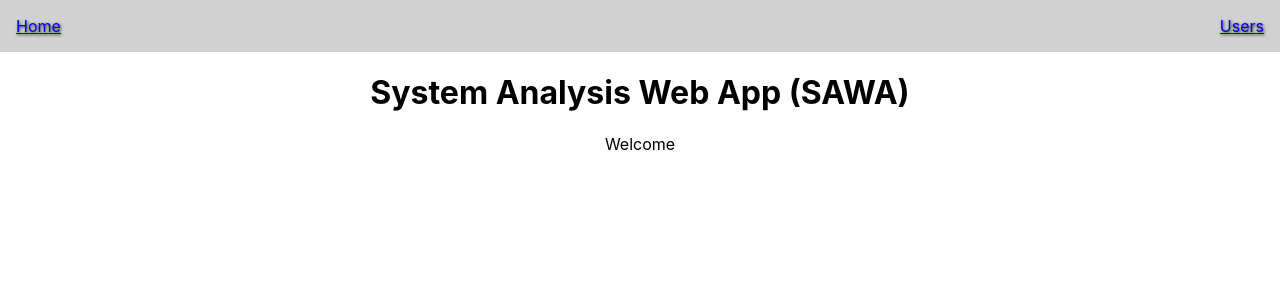
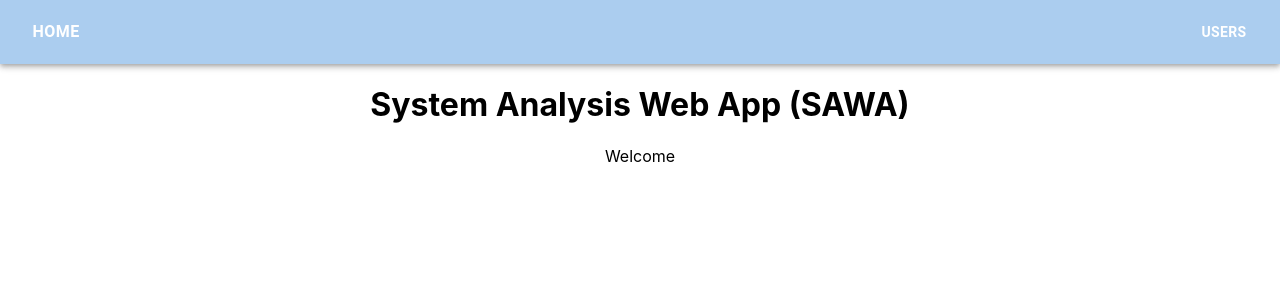
Before and after one commit to allenlr/alr-phase-3-project-frontend, a React (Create React App) app: page / in a window 1280 px wide. Shown: the top 300 px of the page. Built offline with nearby package versions, Linux system fonts and the light colour scheme; no server answers.

Commit message:
use MUI to improve NavBar

```diff
--- a/src/App.css
+++ b/src/App.css
@@ -22,10 +22,6 @@
   justify-content: center;
   font-size: calc(10px + 2vmin);
   color: white;
-}
-
-.App-link{
-  color: #556cd6;
 }
 
 .App-link {
--- a/src/App.js
+++ b/src/App.js
@@ -27,6 +27,9 @@ function App() {
       customColor: {
         main: '#abcdef',
       },
+      white: {
+        main: '#ffffff'
+      }
     },
   });
 
--- a/src/NavBar.js
+++ b/src/NavBar.js
@@ -1,30 +1,41 @@
 import React from 'react';
-import { NavLink } from 'react-router-dom'
+import { NavLink } from 'react-router-dom';
+import AppBar from '@mui/material/AppBar';
+import Toolbar from '@mui/material/Toolbar';
+import Button from '@mui/material/Button';
 
 function NavBar(){
 
     return (
-        <nav
-            style={{
-                backgroundColor: '#D1D1D1',
-                textShadow: '1px 1px 3px rgba(0, 0, 0, 0.8)',
-                padding: '1rem',
-                display: 'flex',
-                flexDirection: 'row',
-                alignItems: 'center',
-                justifyContent: 'space-between',
-                top:0,
-                left:0,
-                right:0,
-                height: '20px',
-            }}>
-                <NavLink to='/' style={{ marginRight: 'auto' }}>
-                    Home
-                </NavLink>
-                <NavLink to='/users' style={{marginRight: 'right'}} >
+        <AppBar position="static" color="customColor">
+            <Toolbar>
+                <Button color="white" style={{ marginRight: 'auto', fontWeight: 'bold', fontSize: '1rem'}} component={NavLink} to='/'>Home</Button>
+                <Button color="white" component={NavLink} to="/users" style={{ fontWeight: 'bold' }}>
                     Users
-                </ NavLink>
-        </nav>
+                </Button>
+            </Toolbar>
+        </AppBar>
+        // <nav
+        //     style={{
+        //         backgroundColor: '#D1D1D1',
+        //         textShadow: '1px 1px 3px rgba(0, 0, 0, 0.8)',
+        //         padding: '1rem',
+        //         display: 'flex',
+        //         flexDirection: 'row',
+        //         alignItems: 'center',
+        //         justifyContent: 'space-between',
+        //         top:0,
+        //         left:0,
+        //         right:0,
+        //         height: '20px',
+        //     }}>
+        //         <NavLink to='/' style={{ marginRight: 'auto' }}>
+        //             Home
+        //         </NavLink>
+        //         <NavLink to='/users' style={{marginRight: 'right'}} >
+        //             Users
+        //         </ NavLink>
+        // </nav>
     )
 }
 
--- a/src/User.js
+++ b/src/User.js
@@ -85,6 +85,7 @@ function User({ submitExpenseForm, users, setUsers }){
             .then(() => fetch('http://localhost:9292/users'))
             .then((res) => res.json())
             .then((usersData) => setUsers(usersData))
+            setEditUser(false)
       }
 
     function deleteUser(deletedUserId){
@@ -129,7 +130,7 @@ function User({ submitExpenseForm, users, setUsers }){
             {isLoading ? 'Loading...' :
                 <>
                 <br></br>
-                    <h2>{user.first_name} {user.last_name}</h2>
+                    <h2>{user.first_name} {user.last_name} ({user.username})</h2>
                     <Button
                         variant="contained"
                         color="primary"
```
